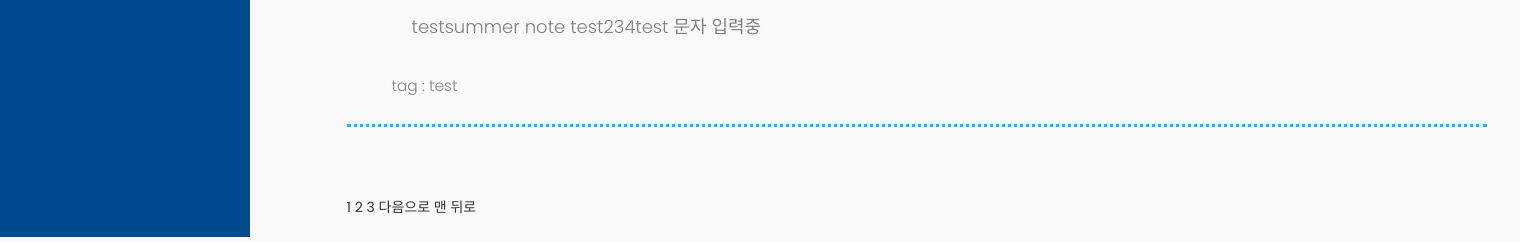
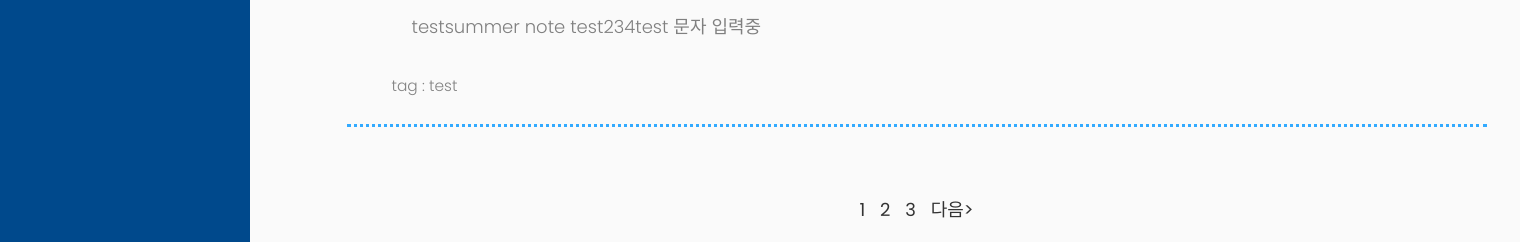
Before and after one commit to HyunQQ/django-blog, a Django app: page / in a window 1520 px wide. Shown: the part 1001-1243 px from the top of the page. Run offline with Django 3.2, Linux system fonts and the light colour scheme; data comes from the database, SQL or seed files in the repository; some libraries are stand-ins or nearby versions.

Commit message:
paging 기본 css 추가

```diff
--- a/blog/static/blog/css/blog_list.css
+++ b/blog/static/blog/css/blog_list.css
@@ -59,3 +59,13 @@
 .add-comment{
     height: 100px;
 }
+
+
+.lst_paging{
+    text-align: center;
+    font-size: large;
+}
+
+.lst_paging a{
+    margin: 5px;
+}
--- a/blog/templates/blog/post_list.html
+++ b/blog/templates/blog/post_list.html
@@ -17,10 +17,10 @@
     </a>
     {% endfor%}
 
-    <div>
+    <div class="lst_paging">
         {% if posts.has_previous %}
-        <a href="?page=1">맨 앞으로</a>
-        <a href="?page={{ posts.previous_page_number }}">이전으로</a>
+        <!-- <a href="?page=1"><<</a> -->
+        <a href="?page={{ posts.previous_page_number }}"> <이전 </a>
         {% endif %}
 
         {% for i in posts.paginator.page_range %}
@@ -28,8 +28,8 @@
         {% endfor %}
 
         {% if posts.has_next %}
-        <a href="?page={{posts.next_page_number}}">다음으로</a>
-        <a href="?page={{posts.paginator.num_pages}}">맨 뒤로</a>
+        <a href="?page={{posts.next_page_number}}"> 다음> </a>
+        <!-- <a href="?page={{posts.paginator.num_pages}}">>></a> -->
         {% endif %}
     </div>
 
```
